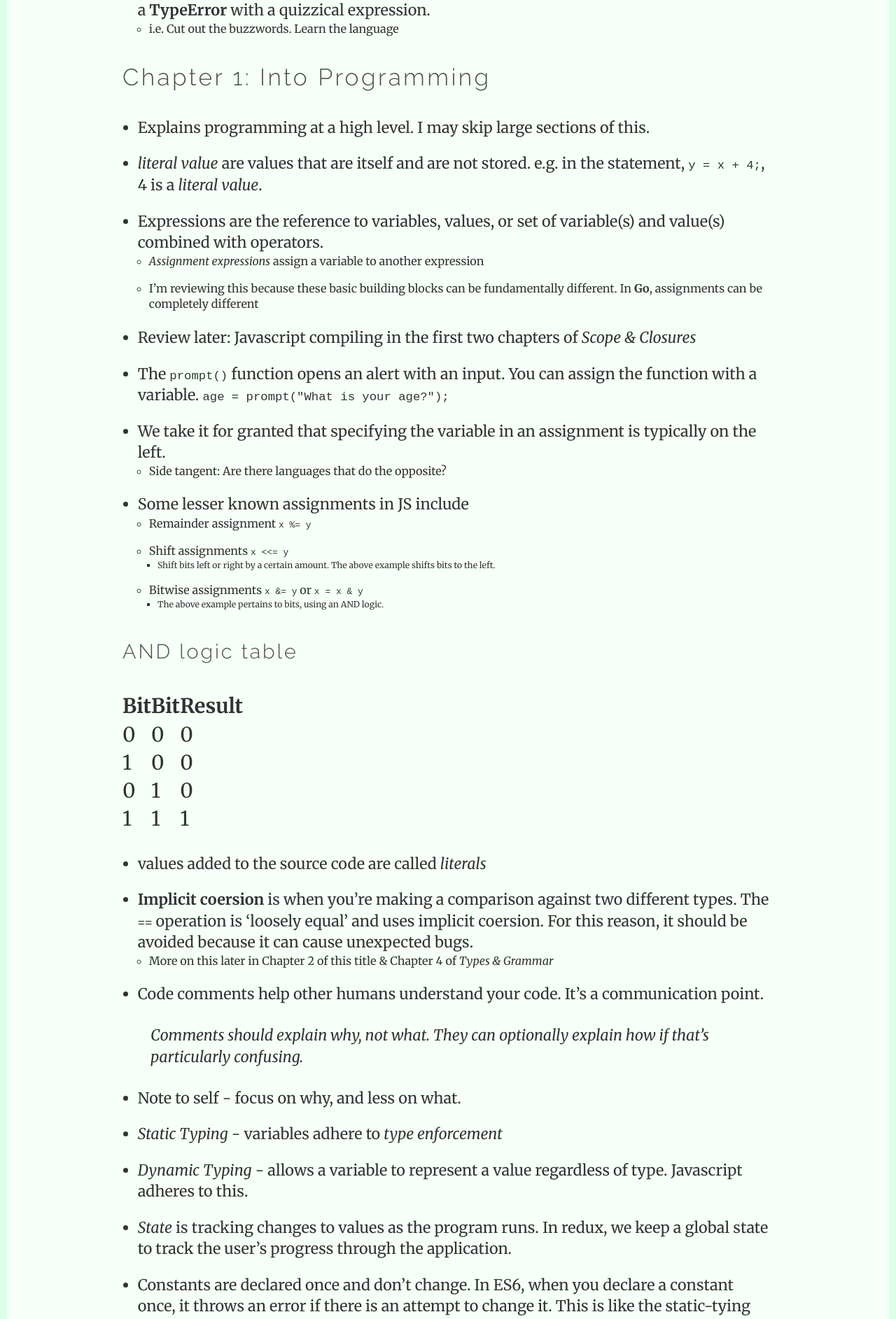
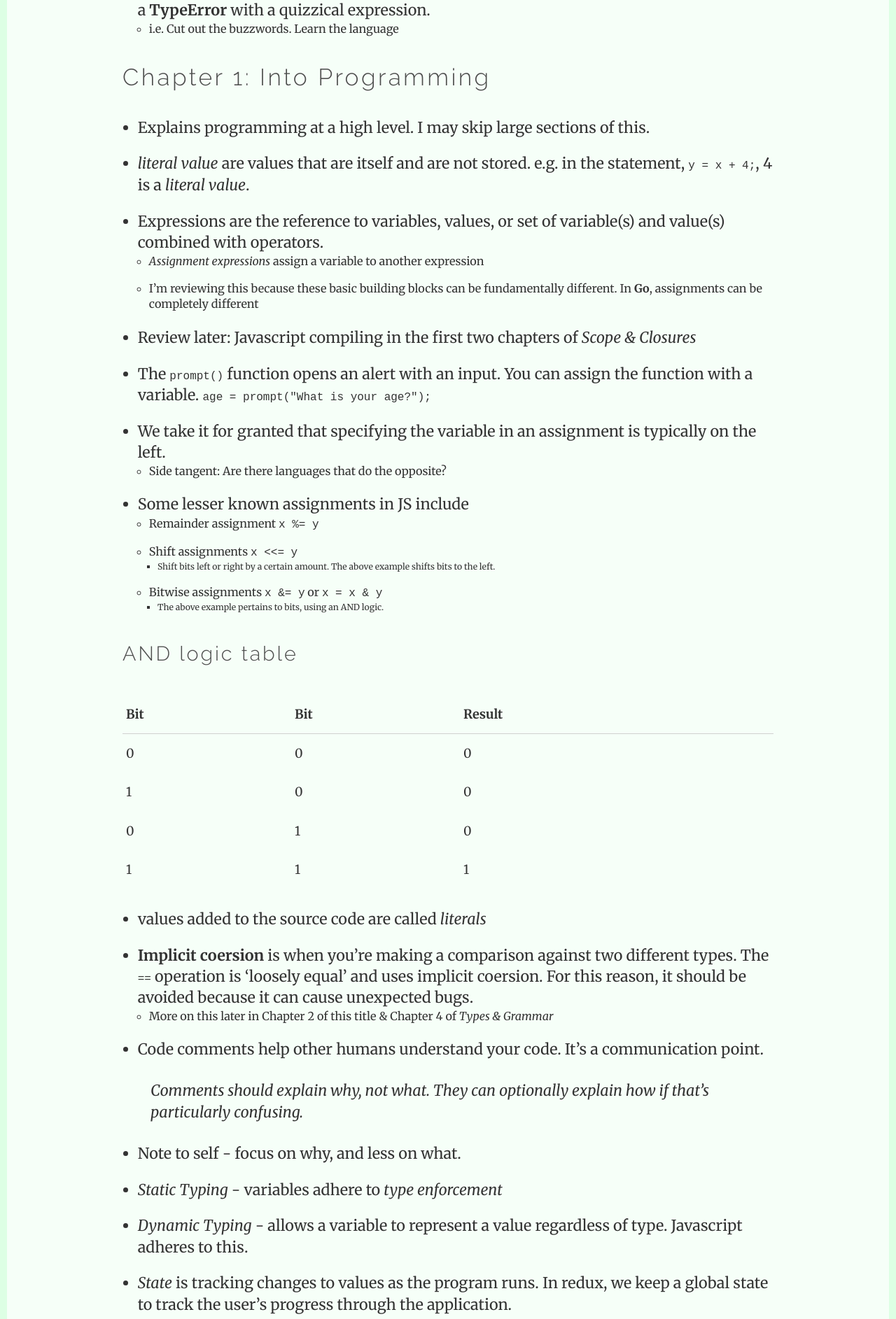
Before and after one commit to jermspeaks/continued-learning, a Jekyll site: the page built from _posts/2016-01-28-you-dont-know-js-1.md, in a window 1280 px wide. Shown: the part 1060-2945 px from the top of the page at 70% size. Built offline with Jekyll 4.4.1, drawn with Linux system fonts in a browser that asks for light colours; some web fonts are replaced.

Commit message:
sass updates for code and tables

```diff
--- /dev/null
+++ b/_sass/components/index.scss
@@ -0,0 +1 @@
+@import "table";
--- /dev/null
+++ b/_sass/components/table.scss
@@ -0,0 +1,143 @@
+// Tables
+// @NOTE taken from materialize.css
+
+// Media Query Ranges
+$small-screen-up: 601px !default;
+$medium-screen-up: 993px !default;
+$large-screen-up: 1201px !default;
+$small-screen: 600px !default;
+$medium-screen: 992px !default;
+$large-screen: 1200px !default;
+
+$medium-and-up: "only screen and (min-width : #{$small-screen-up})" !default;
+$large-and-up: "only screen and (min-width : #{$medium-screen-up})" !default;
+$small-and-down: "only screen and (max-width : #{$small-screen})" !default;
+$medium-and-down: "only screen and (max-width : #{$medium-screen})" !default;
+$medium-only: "only screen and (min-width : #{$small-screen-up}) and (max-width : #{$medium-screen})" !default;
+
+
+
+$table-border-color: #d0d0d0 !default;
+$table-striped-color: #f2f2f2 !default;
+
+table, th, td {
+   border: none;
+   font-size: 18px;
+}
+
+table {
+  width:100%;
+  display: table;
+
+  &.bordered > thead > tr,
+  &.bordered > tbody > tr {
+    border-bottom: 1px solid $table-border-color;
+  }
+
+  &.striped > tbody {
+    > tr:nth-child(odd) {
+      background-color: $table-striped-color;
+    }
+
+    > tr > td {
+      border-radius: 0px;
+    }
+  }
+
+  &.highlight > tbody > tr {
+    transition: background-color .25s ease;
+    &:hover {
+      background-color: $table-striped-color;
+    }
+  }
+
+  &.centered {
+    thead tr th, tbody tr td {
+      text-align: center;
+
+    }
+  }
+
+}
+
+thead {
+  border-bottom: 1px solid $table-border-color;
+}
+
+td, th{
+  padding: 15px 5px;
+  display: table-cell;
+  text-align: left;
+  vertical-align: middle;
+  border-radius: 2px;
+}
+
+// Responsive Table
+@media #{$medium-and-down} {
+
+  table.responsive-table {
+    width: 100%;
+    border-collapse: collapse;
+    border-spacing: 0;
+    display: block;
+    position: relative;
+
+    th,
+    td {
+      margin: 0;
+      vertical-align: top;
+    }
+
+    th { text-align: left; }
+    thead {
+      display: block;
+      float: left;
+
+      tr {
+        display: block;
+        padding: 0 10px 0 0;
+
+        th::before {
+          content: "\00a0";
+        }
+      }
+    }
+    tbody {
+      display: block;
+      width: auto;
+      position: relative;
+      overflow-x: auto;
+      white-space: nowrap;
+
+      tr {
+        display: inline-block;
+        vertical-align: top;
+      }
+    }
+    th {
+      display: block;
+      text-align: right;
+    }
+    td {
+      display: block;
+      min-height: 1.25em;
+      text-align: left;
+    }
+    tr { padding: 0 10px; }
+
+    /* sort out borders */
+    thead {
+      border: 0;
+      border-right: 1px solid $table-border-color;
+    }
+
+    &.bordered {
+      th { border-bottom: 0; border-left: 0; }
+      td { border-left: 0; border-right: 0; border-bottom: 0; }
+      tr { border: 0; }
+      tbody tr { border-right: 1px solid $table-border-color; }
+    }
+
+  }
+
+}
--- a/css/main.scss
+++ b/css/main.scss
@@ -21,6 +21,7 @@
 // layouts
 // @import "header";
 // @import "layout";
+@import "components/index";
 
 
 // Variables
@@ -228,3 +229,7 @@ code {
   font-family: Hack, monospace;
   font-size: 0.8em;
 }
+
+.highlighter-rouge {
+  font-size: 16px;
+}
```
Also changed, not shown: 4 other files.
